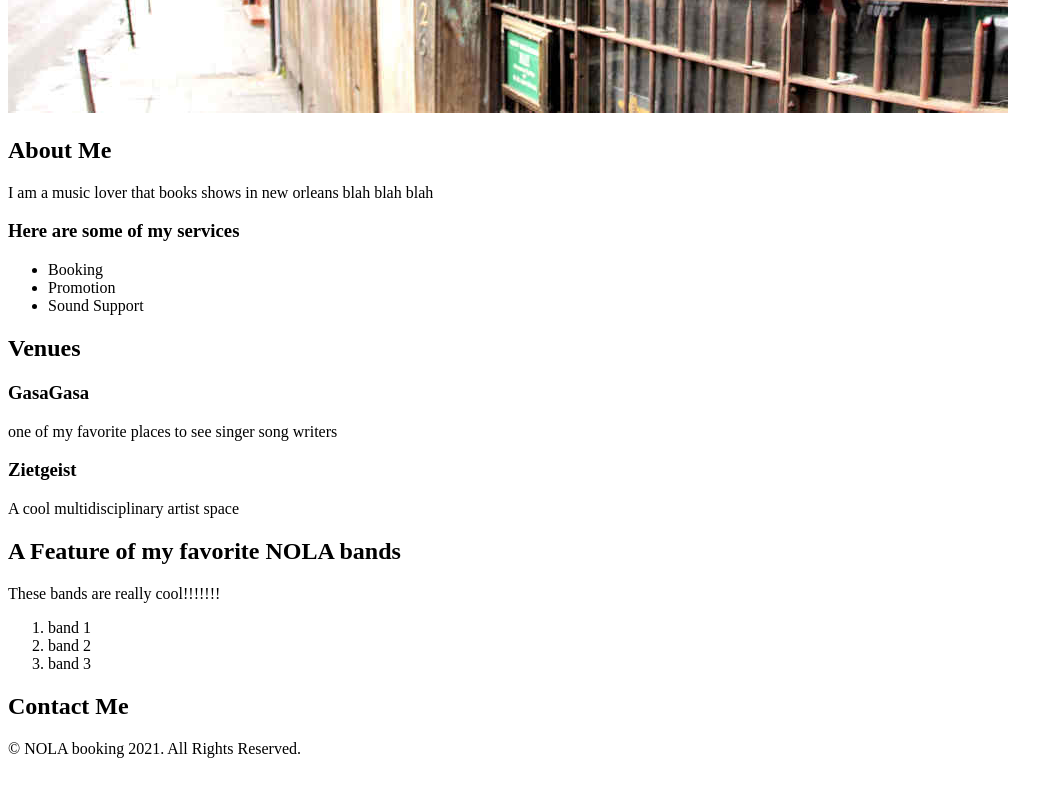
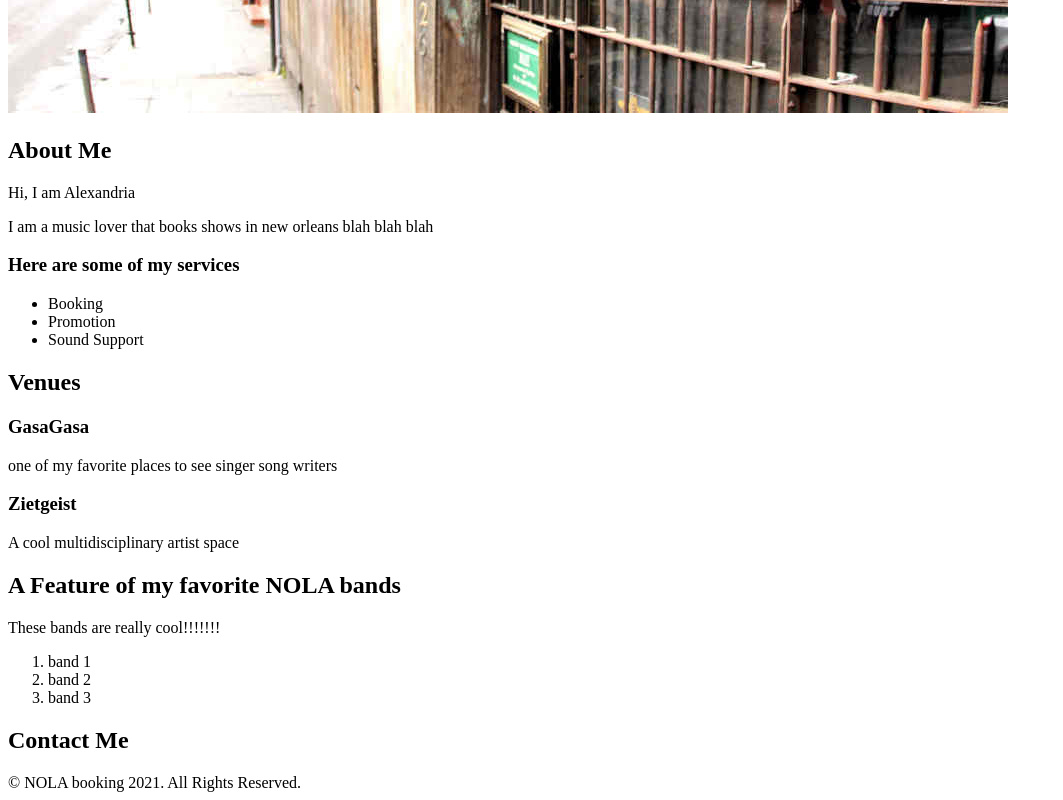
Before and after one commit to asmithmusic/nola-venues, a plain HTML site: page index.html in a window 1280 px wide. Shown: the part 765-1565 px from the top of the page, without its empty margins (0-1063 px from the left). Before the commit the page ends 1531 px from the top, so only its background shows below. Drawn offline with Linux system fonts and the light colour scheme.

Commit message:
added p element to index

```diff
--- a/index.html
+++ b/index.html
@@ -36,6 +36,7 @@
 
     <section id="aboutMe">
         <h2>About Me</h2>
+        <p>Hi, I am Alexandria </p>
         <p>I am a music lover that books shows in new orleans blah blah blah</p>
         <h3>Here are some of my services</h3>
         <ul>
```
Also changed, not shown: 2 other files.
